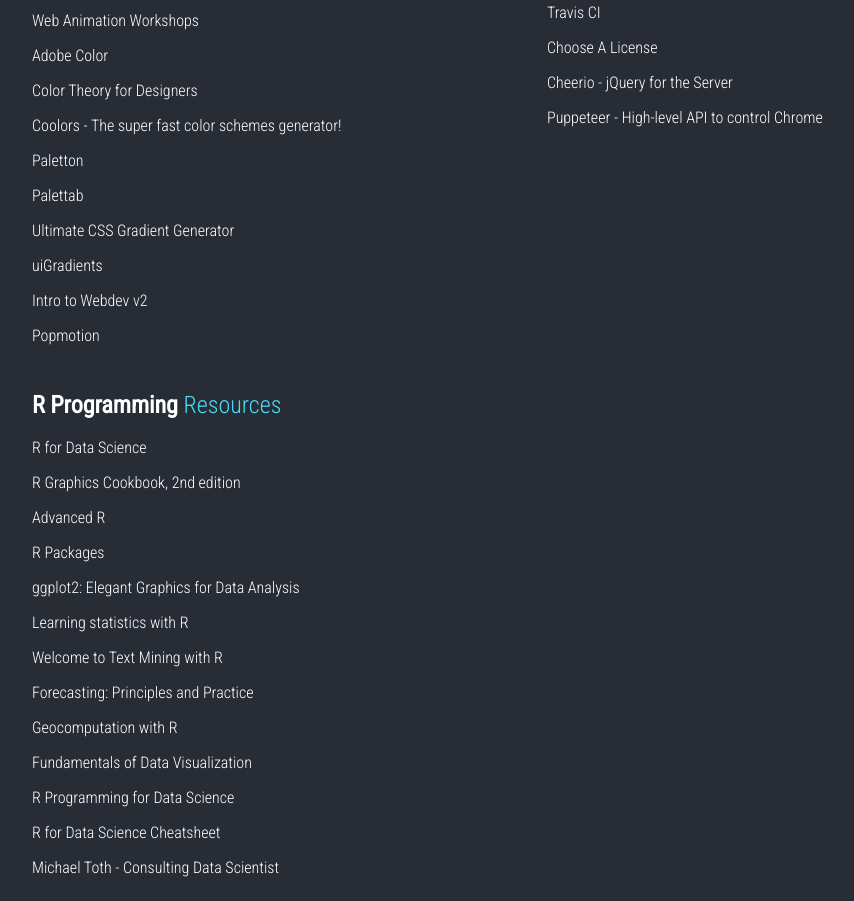
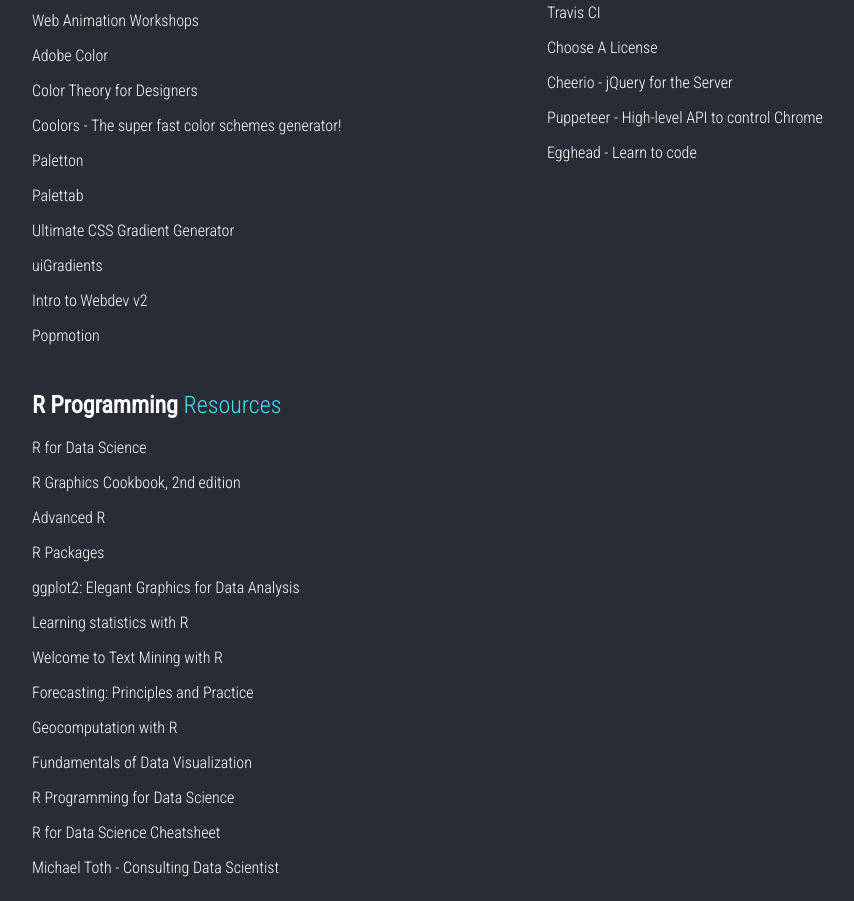
Before and after one commit to siegblink/my-bookmarks, a plain HTML site: page index.html in a window 1280 px wide. Shown: the part 1123-2024 px from the top of the page, without its empty margins (108-962 px from the left). Drawn offline with Linux system fonts and the light colour scheme.

Commit message:
Add egghead in essential web tools

```diff
--- a/index.html
+++ b/index.html
@@ -546,6 +546,14 @@
             </a>
           </p>
         </article>
+
+        <article class="content-container">
+          <p class="bookmark">
+            <a href="https://egghead.io/" class="bookmark-text"
+              >Egghead - Learn to code
+            </a>
+          </p>
+        </article>
       </section>
 
       <section class="col-3">
```
